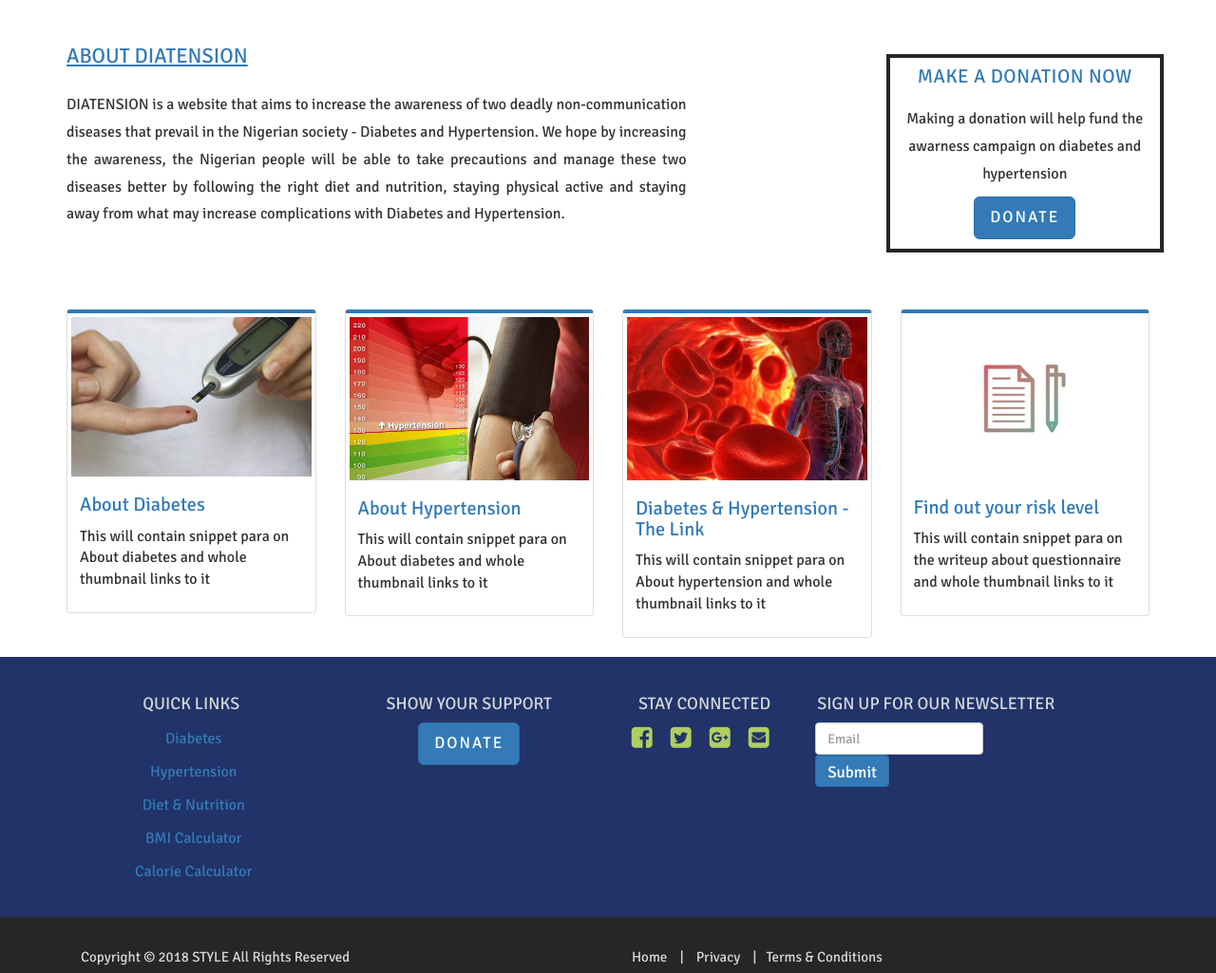
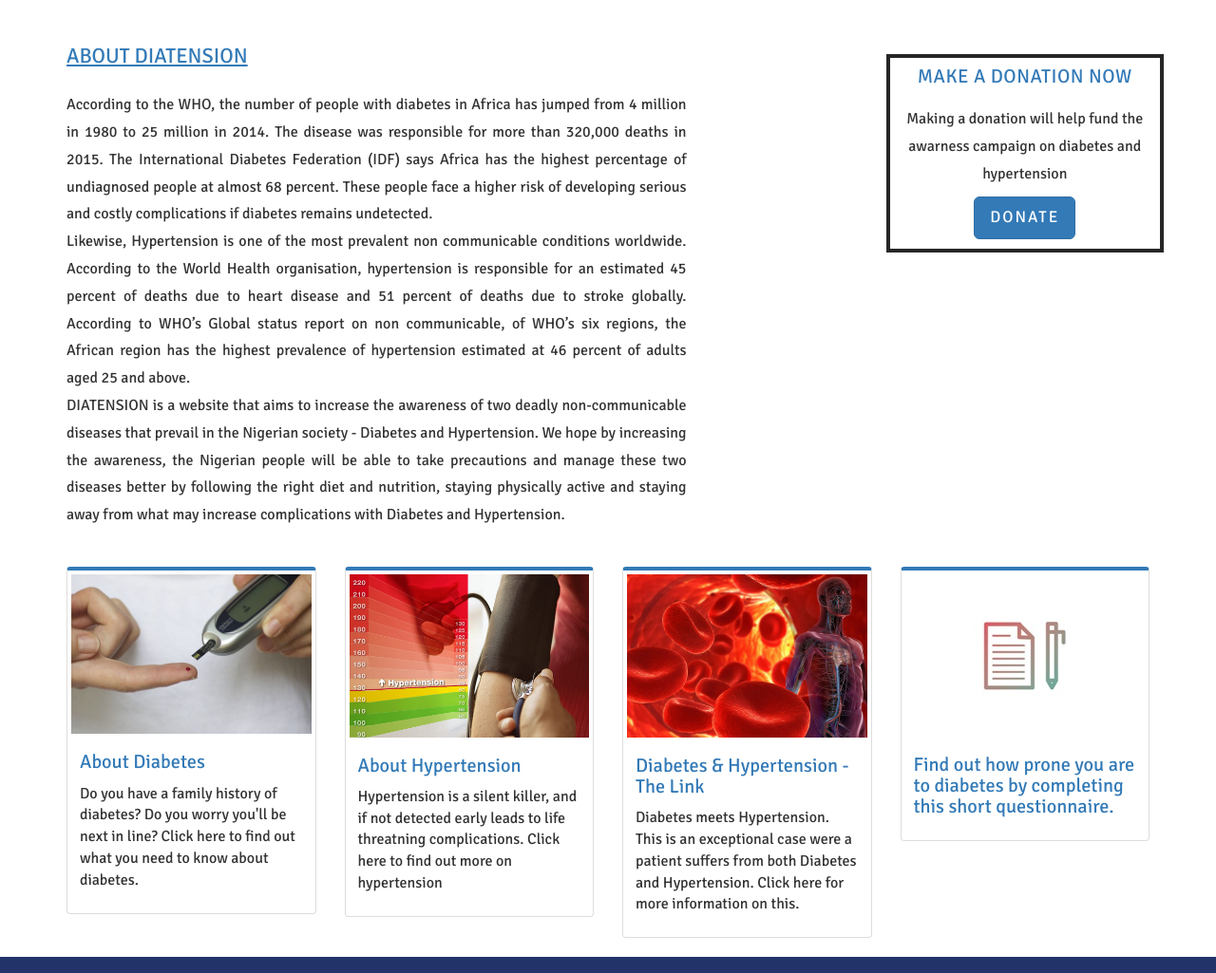
Before and after one commit to kayAbdulrazaq/diatension, a plain HTML site: page index.html in a window 1280 px wide. Shown: the part 503-1528 px from the top of the page at 95% size. Drawn offline with nearby package versions, Linux system fonts and the light colour scheme; a script that the page names is missing.

Commit message:
Changes in index.html

```diff
--- a/index.html
+++ b/index.html
@@ -156,7 +156,10 @@
         <div class="col-md-7">
           <h4 id="about-diatension">ABOUT DIATENSION</h4>
           <p class="about-diabetes-p">
-            DIATENSION is a website that aims to increase the awareness of two deadly non-communication diseases that prevail in the Nigerian society - Diabetes and Hypertension. We hope by increasing the awareness, the Nigerian people will be able to take precautions and manage these two diseases better by following the right diet and nutrition, staying physical active and staying away from what may increase complications with Diabetes and Hypertension.
+        According to the WHO, the number of people with diabetes in Africa has jumped from 4 million in 1980 to 25 million in 2014. The disease was responsible for more than 320,000 deaths in 2015.
+            The International Diabetes Federation (IDF) says Africa has the highest percentage of undiagnosed people at almost 68 percent. These people face a higher risk of developing serious and costly complications if diabetes remains undetected.</br>
+            Likewise, Hypertension is one of the most prevalent non communicable conditions worldwide. According to the World Health organisation, hypertension is responsible for an estimated 45 percent of deaths due to heart disease and 51 percent of deaths due to stroke globally. According to WHO’s Global status report on non communicable, of WHO’s six regions, the African region has the highest prevalence of hypertension estimated at 46 percent of adults aged 25 and above.
+          </br> DIATENSION is a website that aims to increase the awareness of two deadly non-communicable diseases that prevail in the Nigerian society - Diabetes and Hypertension. We hope by increasing the awareness, the Nigerian people will be able to take precautions and manage these two diseases better by following the right diet and nutrition, staying physically active and staying away from what may increase complications with Diabetes and Hypertension.
           </p>
         </div>
         <div class="col-md-3 col-md-offset-2 donation">
@@ -174,7 +177,7 @@
             <img src="img\sugar-level-test.jpg" alt="sugar lebel test">
             <div class="caption">
               <h5>About Diabetes</h5>
-              <p>This will contain snippet para on About diabetes and whole thumbnail links to it </p>
+              <p> Do you have a family history of diabetes? Do you worry you'll be next in line? Click here to find out what you need to know about diabetes. </p>
             </div>
           </a>
         </div>
@@ -183,7 +186,7 @@
             <img src="img\blood-pressure-levels.jpg" alt="blood pressure levels">
             <div class="caption">
               <h5>About Hypertension</h5>
-              <p>This will contain snippet para on About diabetes and whole thumbnail links to it </p>
+              <p>Hypertension is a silent killer, and if not detected early leads to life threatning complications. Click here to find out more on hypertension</p>
             </div>
           </a>
         </div>
@@ -192,7 +195,7 @@
             <img src="img\red-blood-cells.jpg"  alt="red blood cells and the blood vessels system in a human body">
             <div class="caption">
             	<h5> Diabetes & Hypertension - The Link</h5>
-              <p>This will contain snippet para on About hypertension and whole thumbnail links to it</p>
+              <p>Diabetes meets Hypertension. This is an exceptional case were a patient suffers from both Diabetes and Hypertension. Click here for more information on this.</p>
             </div>
           </a>
         </div>
@@ -200,8 +203,8 @@
           <a href="#" class="thumbnail">
             <img src="img\questionnaire1.jpg" alt="SVG (Scalable Vector Graphic) image of a paper and a pen">
             <div class="caption">
-            <h5>Find out your risk level</h5>
-              <p>This will contain snippet para on the writeup about questionnaire and whole thumbnail links to it </p>
+            <h5>Find out how prone you are to diabetes by completing this short questionnaire.</h5>
+              <p> </p>
             </div>
           </a>
         </div>
```
